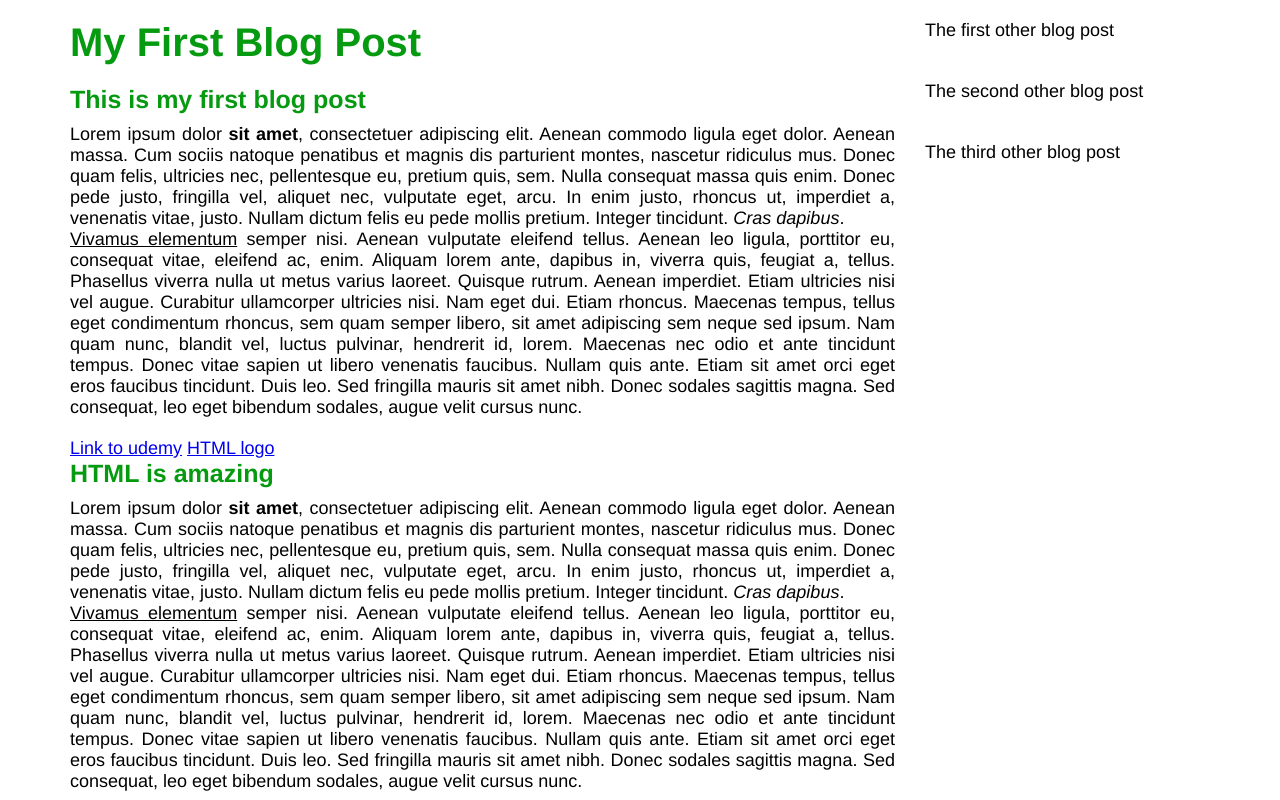
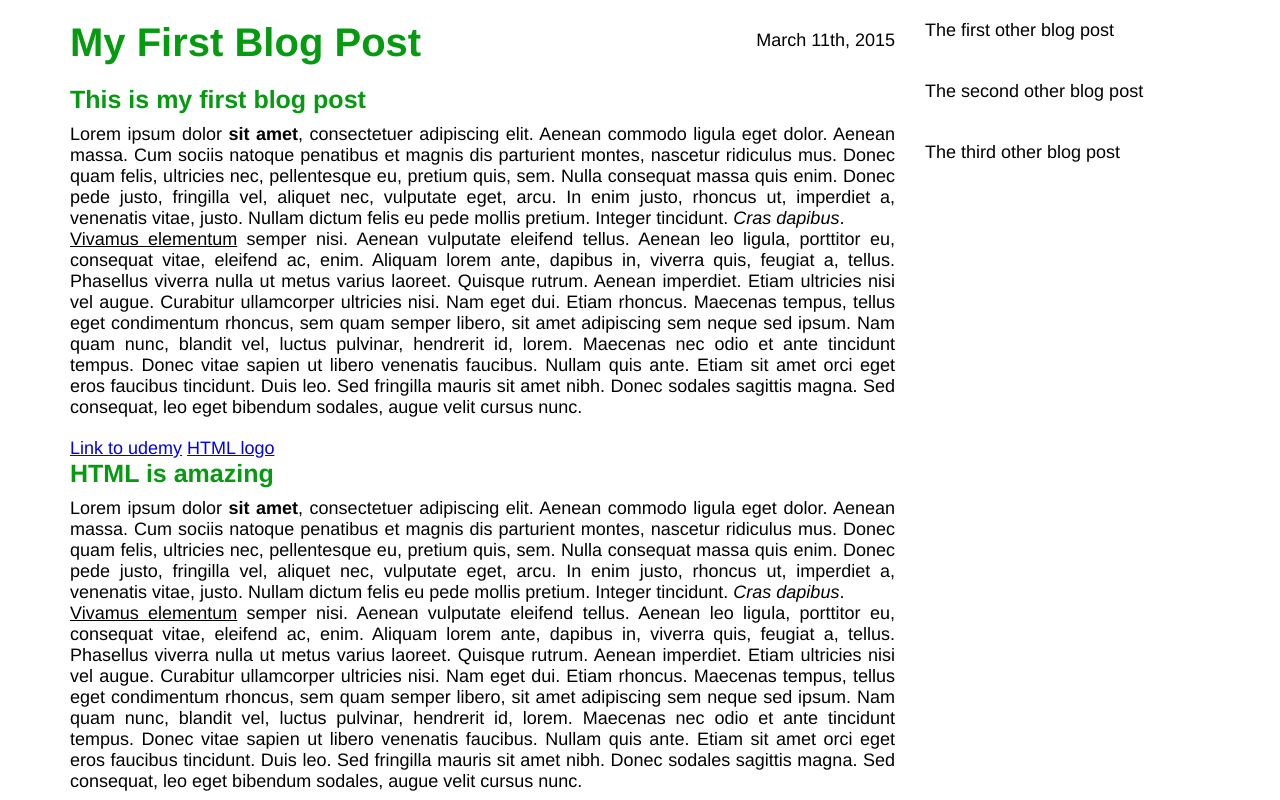
Before and after one commit to brendonbarreto/css-master, a plain HTML site: page blog-post/index.html in a window 1280 px wide. Shown: the top 800 px of the page. Drawn offline with Linux system fonts and the light colour scheme.

Commit message:
blog post end

```diff
--- a/blog-post/index.html
+++ b/blog-post/index.html
@@ -8,6 +8,9 @@
     <div class="container">
       <div class="blog-post">
         <h1>My First Blog Post</h1>
+        <p class="date">
+          March 11th, 2015
+        </p>
         <h2>This is my first blog post</h2>
         <p class="main-text">
           Lorem ipsum dolor <strong>sit amet</strong>, consectetuer adipiscing elit. Aenean commodo ligula eget dolor. Aenean massa. Cum sociis natoque penatibus et magnis dis parturient montes, nascetur ridiculus mus. Donec quam felis, ultricies nec, pellentesque eu, pretium quis, sem. Nulla consequat massa quis enim. Donec pede justo, fringilla vel, aliquet nec, vulputate eget, arcu. In enim justo, rhoncus ut, imperdiet a, venenatis vitae, justo. Nullam dictum felis eu pede mollis pretium. Integer tincidunt. <em>Cras dapibus</em>. <br><u>Vivamus elementum</u> semper nisi. Aenean vulputate eleifend tellus. Aenean leo ligula, porttitor eu, consequat vitae, eleifend ac, enim. Aliquam lorem ante, dapibus in, viverra quis, feugiat a, tellus. Phasellus viverra nulla ut metus varius laoreet. Quisque rutrum. Aenean imperdiet. Etiam ultricies nisi vel augue. Curabitur ullamcorper ultricies nisi. Nam eget dui. Etiam rhoncus. Maecenas tempus, tellus eget condimentum rhoncus, sem quam semper libero, sit amet adipiscing sem neque sed ipsum. Nam quam nunc, blandit vel, luctus pulvinar, hendrerit id, lorem. Maecenas nec odio et ante tincidunt tempus. Donec vitae sapien ut libero venenatis faucibus. Nullam quis ante. Etiam sit amet orci eget eros faucibus tincidunt. Duis leo. Sed fringilla mauris sit amet nibh. Donec sodales sagittis magna. Sed consequat, leo eget bibendum sodales, augue velit cursus nunc.
--- a/blog-post/style.css
+++ b/blog-post/style.css
@@ -50,6 +50,7 @@
   width: 75%;
   float: left;
   padding-right: 30px;
+  position: relative;
 }
 
 .blog-post img {
@@ -77,3 +78,9 @@
 .other {
   margin-bottom: 40px;
 }
+
+.date {
+  position: absolute;
+  top: 10px;
+  right: 30px;
+}
```
Also changed, not shown: 2 other files.
